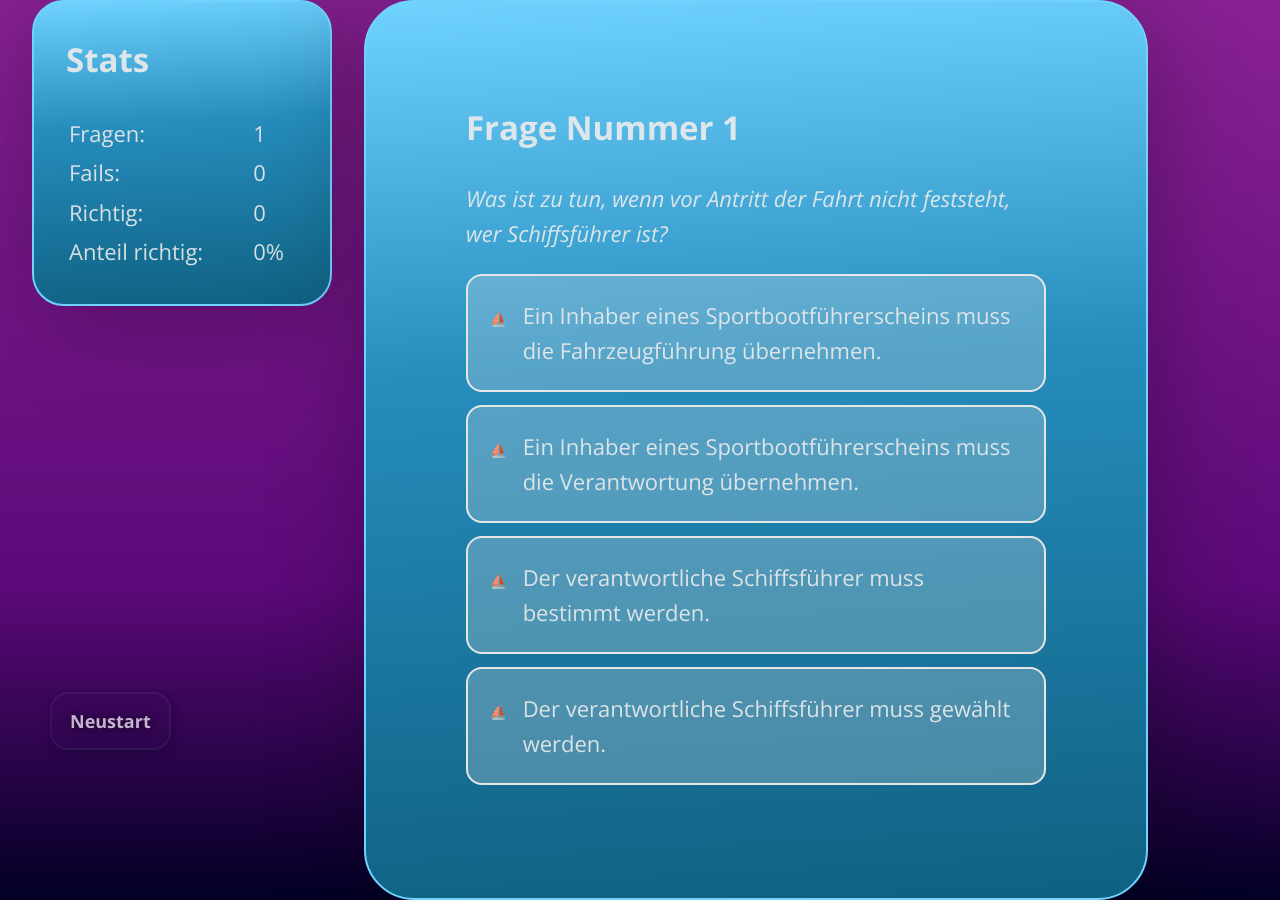
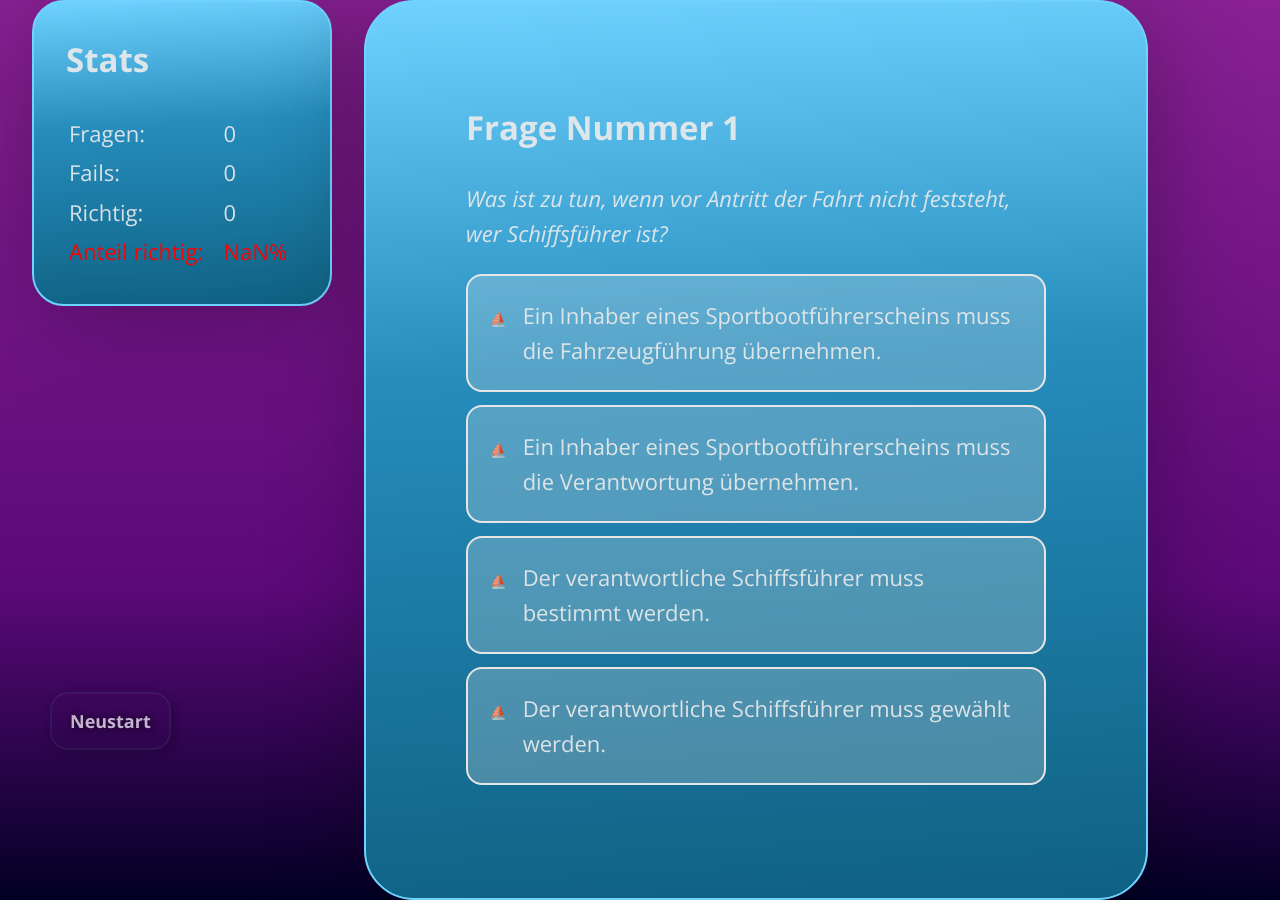
Before and after one commit to dmstern/bootsfuehrerschein, a Vue app: page /1 in a window 1280 px wide. Both pictures are taken after a click on the button "Leinen los!". Built offline with nearby package versions, Linux system fonts and the light colour scheme; a web font is replaced by a local one.

Commit message:
Add bestanden color

```diff
--- a/src/components/Stats.vue
+++ b/src/components/Stats.vue
@@ -9,7 +9,7 @@ const statsStore = useStatsStore();
     <table class="stats__table">
       <tr>
         <td>Fragen:</td>
-        <td>{{ statsStore.stats.length }}</td>
+        <td>{{ statsStore.stats.length - 1 }}</td>
       </tr>
       <tr>
         <td>Fails:</td>
@@ -23,10 +23,11 @@ const statsStore = useStatsStore();
           {{ statsStore.stats.length ? statsStore.stats.filter(q => q.success).length : 0 }}
         </td>
       </tr>
-      <tr>
+      <tr class="stats__percentage"
+        :class="Math.round((statsStore.stats.length ? statsStore.stats.filter(q => q.success).length : 0) / (statsStore.stats.length - 1) * 100) >= 80 ? 'success' : ''">
         <td>Anteil richtig:</td>
         <td>
-          {{ Math.round((statsStore.stats.length ? statsStore.stats.filter(q => q.success).length : 0) / statsStore.stats.length * 100) }}%
+          {{ Math.round((statsStore.stats.length ? statsStore.stats.filter(q => q.success).length : 0) / (statsStore.stats.length - 1) * 100) }}%
         </td>
       </tr>
     </table>
@@ -43,6 +44,14 @@ const statsStore = useStatsStore();
     width: 100%;
   }
 
+  &__percentage {
+    color: rgb(var(--color-error));
+
+    &.success {
+      color: rgb(var(--color-success));
+    }
+  }
+
   .card__inner {
     padding: 2rem;
   }
```
